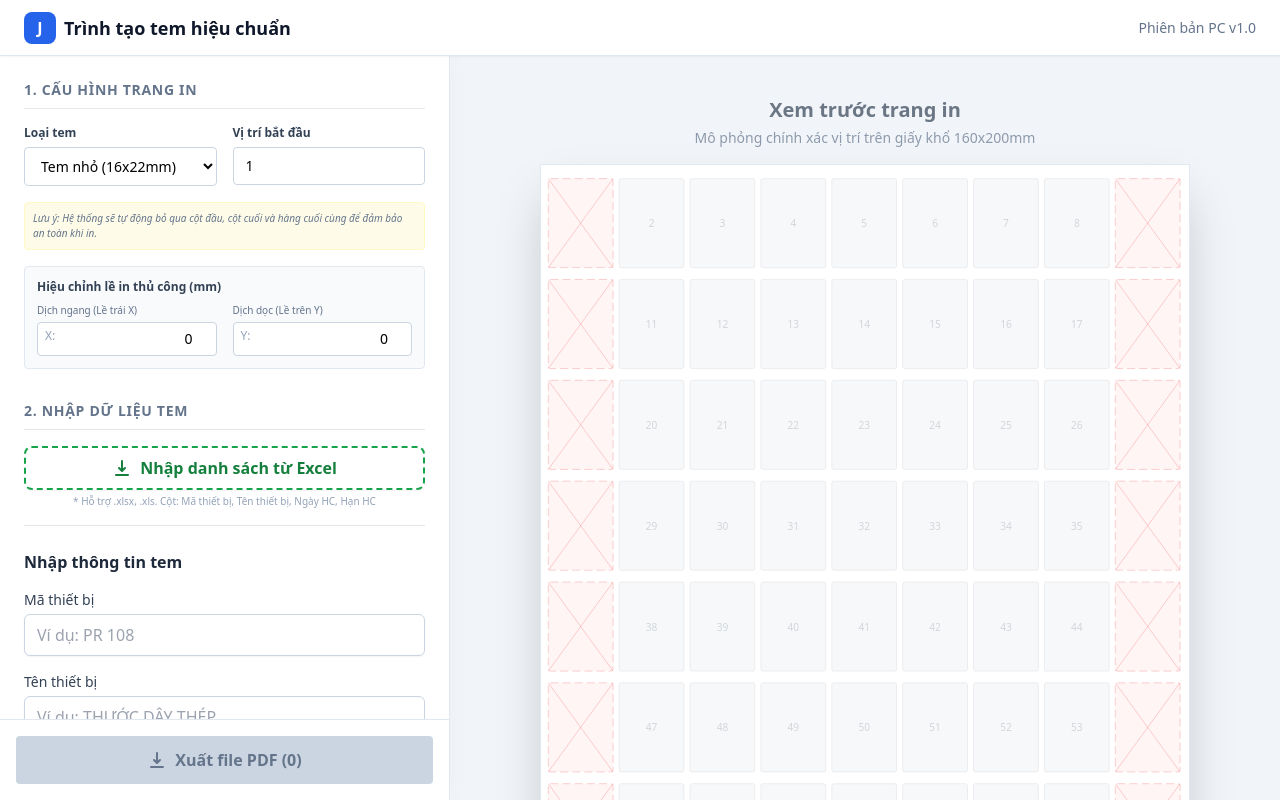
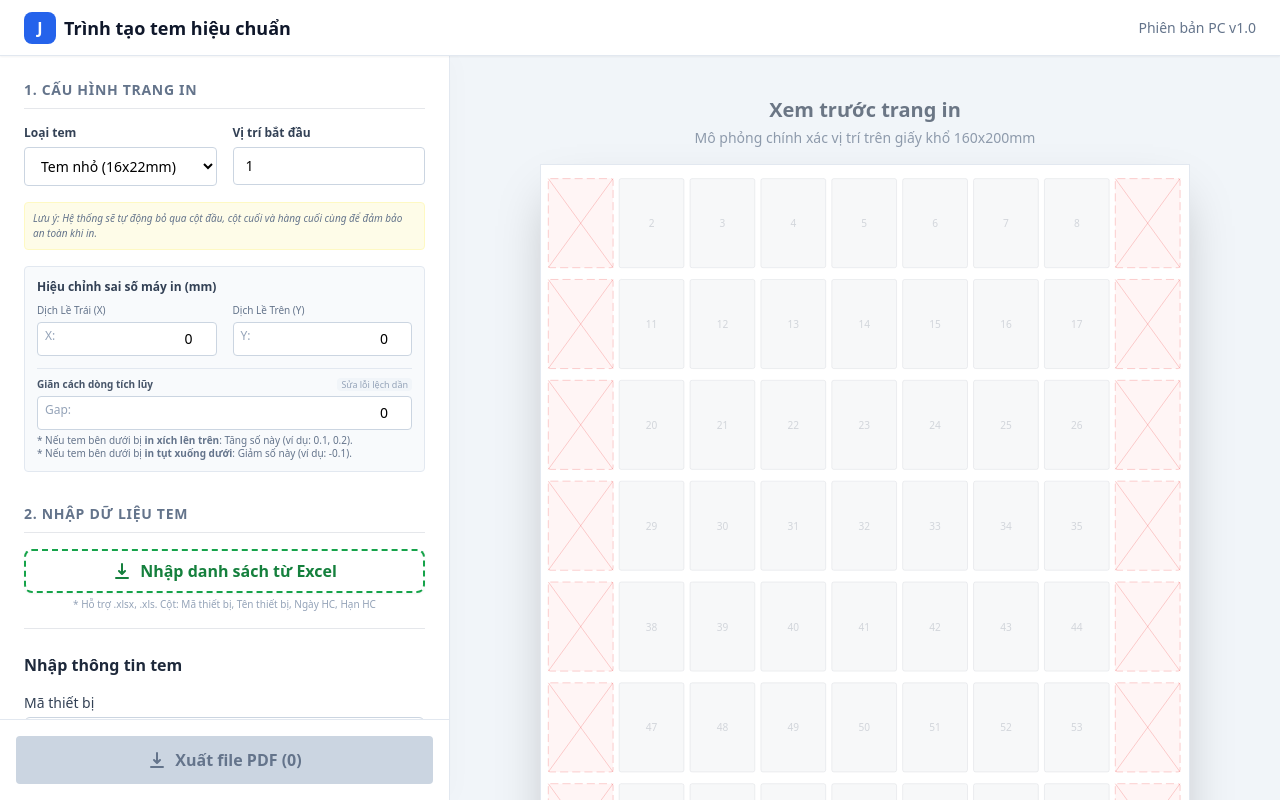
Before and after one commit to jaojaofu/T-o-tem-hi-u-chu-n, a React (Vite) app: page / in a window 1280 px wide. Built offline with nearby package versions, Linux system fonts and the light colour scheme; a web font is replaced by a local one.

Commit message:
feat(calibration): Add vertical pitch adjustment
Introduces a new `customGapY` state and logic to adjust the vertical pitch, compensating for cumulative errors in label spacing. This enhances the precision of calibration templates, especially for complex layouts.

```diff
--- a/App.tsx
+++ b/App.tsx
@@ -20,6 +20,8 @@ const App: React.FC = () => {
     // State for manual calibration offsets
     const [offsetX, setOffsetX] = useState<number>(0);
     const [offsetY, setOffsetY] = useState<number>(0);
+    // State for vertical pitch accumulation fix
+    const [customGapY, setCustomGapY] = useState<number>(0);
 
     const [error, setError] = useState<string>('');
     const [isGenerating, setIsGenerating] = useState<boolean>(false);
@@ -53,10 +55,13 @@ const App: React.FC = () => {
 
         return {
             ...baseLayout,
+            // Apply layout shift
             marginLeft: baseLayout.marginLeft + internalBaseX + offsetX,
             marginTop: baseLayout.marginTop + internalBaseY + offsetY,
+            // Apply cumulative pitch correction
+            gapY: baseLayout.gapY + customGapY,
         };
-    }, [labelType, offsetX, offsetY]);
+    }, [labelType, offsetX, offsetY, customGapY]);
 
     const skippedIndices = useMemo(() => {
         return labelType === LabelType.Small ? SMALL_LABEL_SKIPPED_INDICES : LARGE_LABEL_SKIPPED_INDICES;
@@ -127,6 +132,12 @@ const App: React.FC = () => {
         } finally {
             setIsGenerating(false);
         }
+    };
+
+    const resetCalibration = () => {
+        setOffsetX(0);
+        setOffsetY(0);
+        setCustomGapY(0);
     };
 
     return (
@@ -200,41 +211,65 @@ const App: React.FC = () => {
                                 {/* Calibration Settings */}
                                 <div className="bg-slate-50 p-3 rounded border border-slate-200">
                                     <div className="flex items-center justify-between mb-2">
-                                        <label className="block text-xs font-semibold text-slate-700">Hiệu chỉnh lề in thủ công (mm)</label>
-                                        {(offsetX !== 0 || offsetY !== 0) && (
+                                        <label className="block text-xs font-semibold text-slate-700">Hiệu chỉnh sai số máy in (mm)</label>
+                                        {(offsetX !== 0 || offsetY !== 0 || customGapY !== 0) && (
                                             <button
-                                                onClick={() => { setOffsetX(0); setOffsetY(0); }}
+                                                onClick={resetCalibration}
                                                 className="text-[10px] text-blue-600 hover:underline font-medium"
                                             >
-                                                Đặt lại mặc định (0)
+                                                Đặt lại mặc định
                                             </button>
                                         )}
                                     </div>
-                                    <div className="grid grid-cols-2 gap-4">
+
+                                    <div className="grid grid-cols-2 gap-4 mb-3">
                                         <div>
-                                            <span className="text-[10px] text-slate-500 block mb-1">Dịch ngang (Lề trái X)</span>
+                                            <span className="text-[10px] text-slate-500 block mb-1" title="Dời toàn bộ trang in sang trái/phải">Dịch Lề Trái (X)</span>
                                             <div className="relative">
                                                 <input
                                                     type="number"
                                                     step="0.5"
                                                     value={offsetX}
                                                     onChange={(e) => setOffsetX(parseFloat(e.target.value) || 0)}
-                                                    className="w-full pl-3 pr-2 py-1.5 bg-white text-black border border-slate-300 rounded text-sm focus:outline-none focus:ring-1 focus:ring-blue-500 text-right"
+                                                    className="w-full pl-6 pr-2 py-1.5 bg-white text-black border border-slate-300 rounded text-sm focus:outline-none focus:ring-1 focus:ring-blue-500 text-right"
                                                 />
                                                 <span className="absolute left-2 top-1.5 text-slate-400 text-xs font-medium">X:</span>
                                             </div>
                                         </div>
                                         <div>
-                                            <span className="text-[10px] text-slate-500 block mb-1">Dịch dọc (Lề trên Y)</span>
+                                            <span className="text-[10px] text-slate-500 block mb-1" title="Dời toàn bộ trang in lên/xuống">Dịch Lề Trên (Y)</span>
                                             <div className="relative">
                                                 <input
                                                     type="number"
                                                     step="0.5"
                                                     value={offsetY}
                                                     onChange={(e) => setOffsetY(parseFloat(e.target.value) || 0)}
-                                                    className="w-full pl-3 pr-2 py-1.5 bg-white text-black border border-slate-300 rounded text-sm focus:outline-none focus:ring-1 focus:ring-blue-500 text-right"
+                                                    className="w-full pl-6 pr-2 py-1.5 bg-white text-black border border-slate-300 rounded text-sm focus:outline-none focus:ring-1 focus:ring-blue-500 text-right"
                                                 />
                                                 <span className="absolute left-2 top-1.5 text-slate-400 text-xs font-medium">Y:</span>
+                                            </div>
+                                        </div>
+                                    </div>
+
+                                    {/* Accumulation Fix */}
+                                    <div className="pt-2 border-t border-slate-200">
+                                        <div className="flex justify-between items-center mb-1">
+                                            <span className="text-[10px] font-semibold text-slate-600">Giãn cách dòng tích lũy</span>
+                                            <span className="text-[9px] text-slate-400 bg-slate-100 px-1 rounded">Sửa lỗi lệch dần</span>
+                                        </div>
+                                        <div className="relative">
+                                             <input
+                                                type="number"
+                                                step="0.1"
+                                                value={customGapY}
+                                                onChange={(e) => setCustomGapY(parseFloat(e.target.value) || 0)}
+                                                className="w-full pl-8 pr-2 py-1.5 bg-white text-black border border-slate-300 rounded text-sm focus:outline-none focus:ring-1 focus:ring-blue-500 text-right"
+                                            />
+                                            <span className="absolute left-2 top-1.5 text-slate-400 text-xs font-medium">Gap:</span>
+                                            <div className="mt-1 text-[10px] text-slate-500 leading-tight">
+                                                * Nếu tem bên dưới bị <b>in xích lên trên</b>: Tăng số này (ví dụ: 0.1, 0.2).
+                                                <br/>
+                                                * Nếu tem bên dưới bị <b>in tụt xuống dưới</b>: Giảm số này (ví dụ: -0.1).
                                             </div>
                                         </div>
                                     </div>
```
